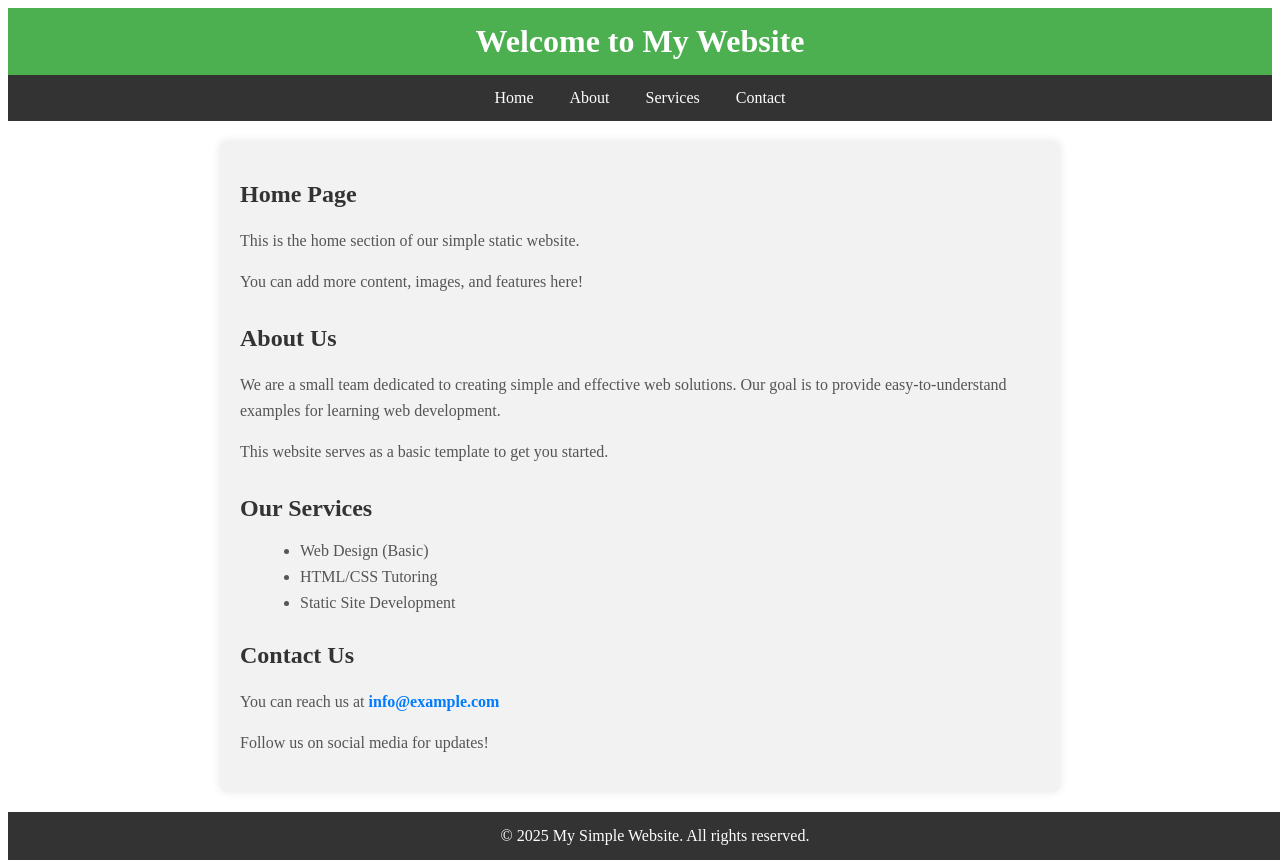
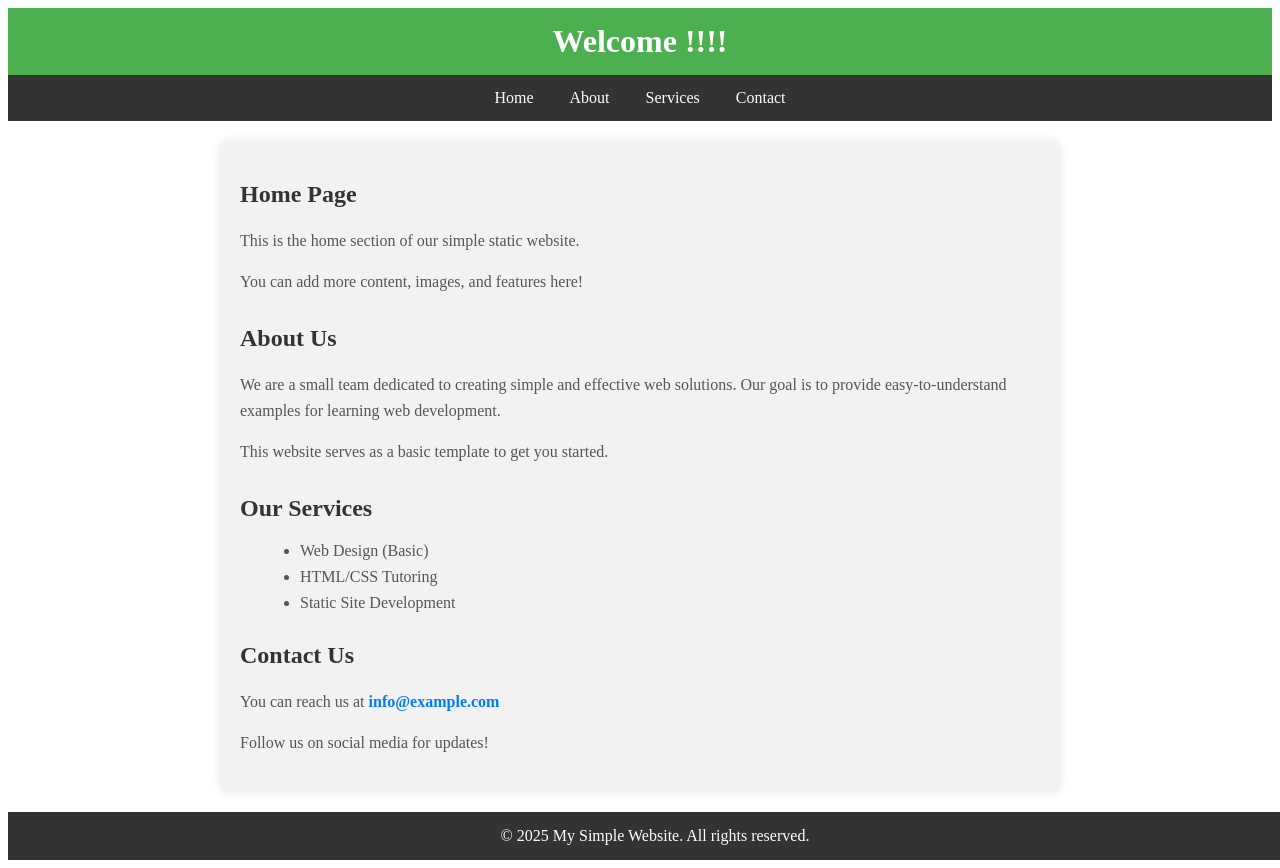
Before and after one commit to Anveshane25/Final-Use-Case-AWS, a plain HTML site: page index.html in a window 1280 px wide. Shown: the top 868 px of the page. Drawn offline with Linux system fonts and the light colour scheme.

Commit message:
Update index.html

```diff
--- a/index.html
+++ b/index.html
@@ -8,7 +8,7 @@
 <body>
 
     <header style="background-color: #4CAF50; color: white; padding: 15px; text-align: center;">
-        <h1 style="margin: 0;">Welcome to My Website</h1>
+        <h1 style="margin: 0;">Welcome !!!!</h1>
     </header>
 
     <nav style="background-color: #333; overflow: hidden;">
```
